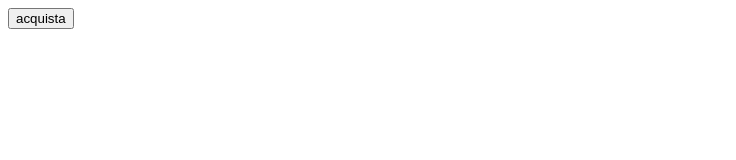
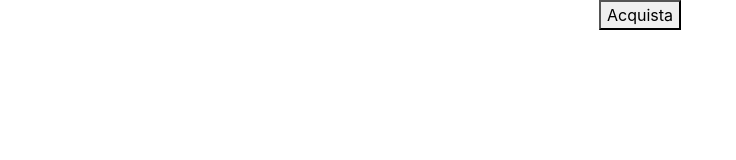
Before and after one commit to danifabbro/progetto_javascript_edoMidali, a plain HTML site: page index.html in a window 1280 px wide. Shown: the whole page, without its empty margins (0-736 px from the left). Drawn offline with nearby package versions, Linux system fonts and the light colour scheme.

Commit message:
aggiunte modifiche bootstrap

```diff
--- a/index.html
+++ b/index.html
@@ -1,14 +1,24 @@
 <!DOCTYPE html>
 <html lang="it-IT">
 <head>
+    <link rel="stylesheet" href="https://cdn.jsdelivr.net/npm/bootstrap@4.6.2/dist/css/bootstrap.min.css" integrity="sha384-xOolHFLEh07PJGoPkLv1IbcEPTNtaed2xpHsD9ESMhqIYd0nLMwNLD69Npy4HI+N" crossorigin="anonymous">
+    <script src="https://cdn.jsdelivr.net/npm/jquery@3.5.1/dist/jquery.slim.min.js" integrity="sha384-DfXdz2htPH0lsSSs5nCTpuj/zy4C+OGpamoFVy38MVBnE+IbbVYUew+OrCXaRkfj" crossorigin="anonymous"></script>
+    <script src="https://cdn.jsdelivr.net/npm/bootstrap@4.6.2/dist/js/bootstrap.bundle.min.js" integrity="sha384-Fy6S3B9q64WdZWQUiU+q4/2Lc9npb8tCaSX9FK7E8HnRr0Jz8D6OP9dO5Vg3Q9ct" crossorigin="anonymous"></script>
     <meta charset="UTF-8">
     <meta name="viewport" content="width=device-width, initial-scale=1.0">
-    <title></title>
+    <title>Compito lezione 24 Midali</title>
+    <link rel="stylesheet" href="stile.css" type="text/css">
 </head>
 <body>
-    <button>
-        acquista
-    </button>
+    <section class="container-fluid">
+        <div class="row">
+            <div class="col-12 d-flex justify-content-center">
+                <button>
+                    Acquista
+                </button>
+            </div>
+        </div>
+    </section>
     <script src="script.js"></script>
 </body>
 </html>
```
